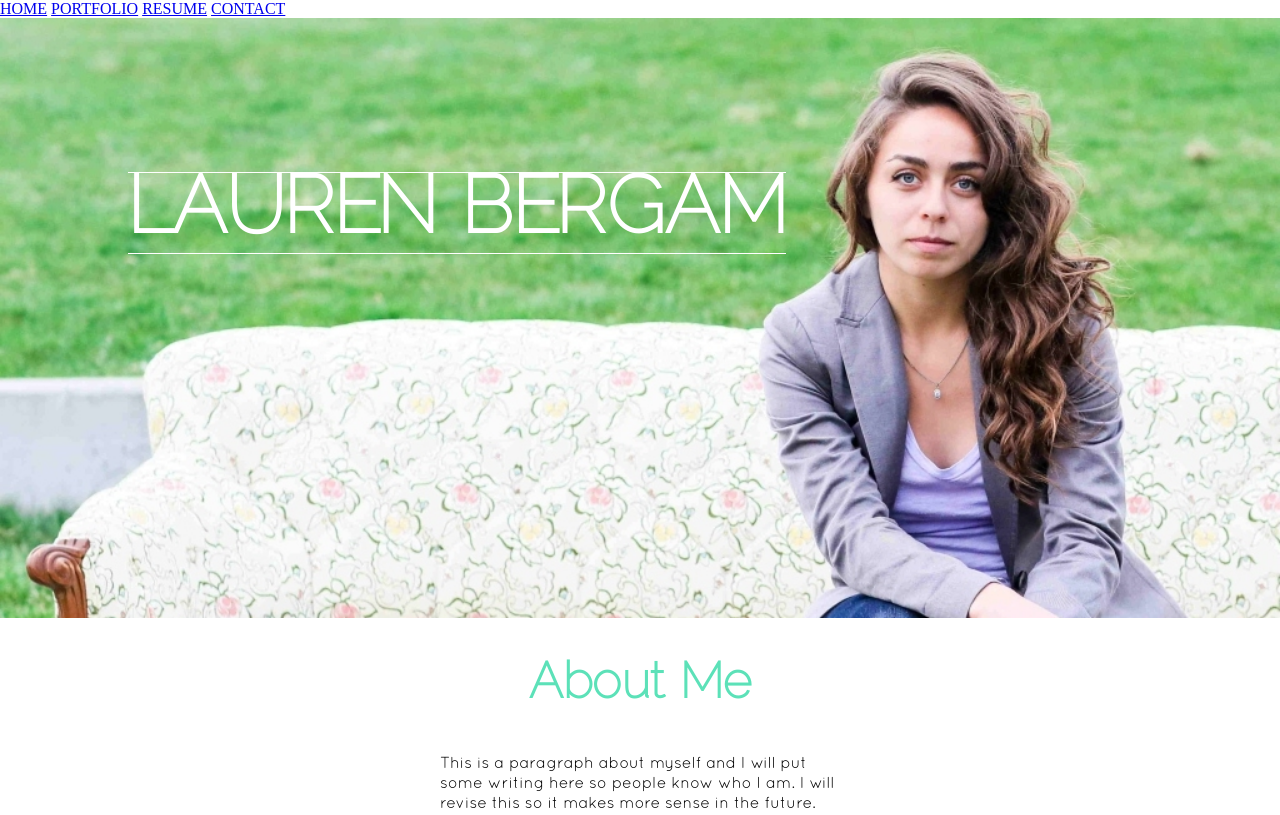
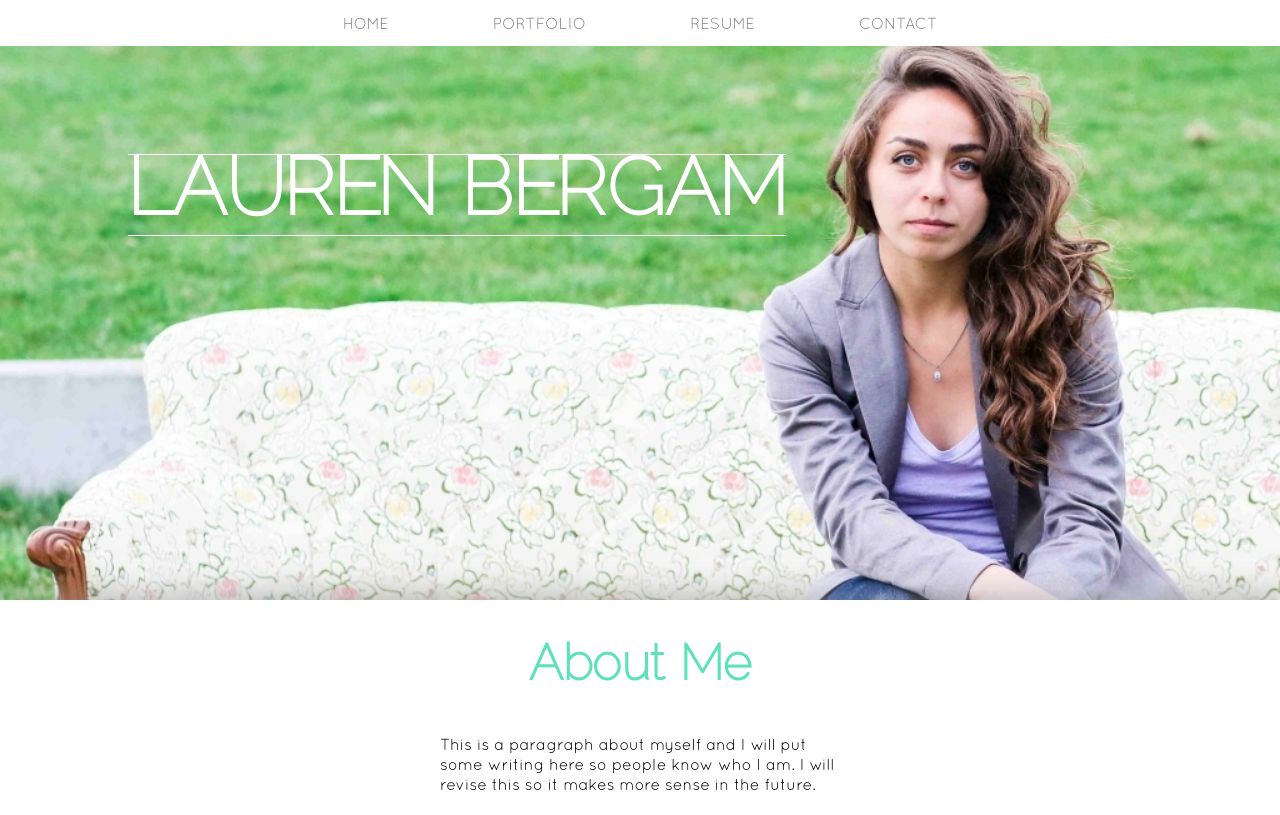
Before and after one commit to lbergam/laurenbergam, a plain HTML site: page index.html in a window 1280 px wide. Shown: the top 815 px of the page. Drawn offline with Linux system fonts and the light colour scheme.

Commit message:
Add nav bar, put old nav bar in comments

```diff
--- a/StyleSheet.css
+++ b/StyleSheet.css
@@ -1,8 +1,12 @@
+
+/*Setup*/
 html, body {
     margin: 0;
     padding: 0;
 }
 
+
+/*Font*/
 @font-face {
     font-family: 'Cicle';
     src: url('/font/Cicle.ttf');
@@ -24,7 +28,7 @@ html, body {
     src: url('/font/Quicksand.otf')
 }
 
-
+/*Custom Font*/
 p {
     font-family: Quicksand, 'Trebuchet MS', sans-serif ;
     font-weight: 500;
@@ -47,8 +51,9 @@ h2 {
     text-align: center;
 }
 
+/*Background Image*/
 .jumbotron {
-  background: url(/image/home1024.jpg) no-repeat center center fixed;
+  background: url('/image/home1024.jpg') no-repeat center center fixed;
   -webkit-background-size: cover;
   -moz-background-size: cover;
   -o-background-size: cover;
@@ -56,8 +61,32 @@ h2 {
   margin: 0px;
   height: 600px;
   box-sizing: border-box;
+
 }
 
+/*Menu Bar*/
+.navbar {
+    overflow: hidden;
+    background-color: #fff;
+    position: fixed; /* Set the navbar to fixed position */
+    top: 0; /* Position the navbar at the top of the page */
+    width: 100%; /* Full width */
+    text-align: center;
+}
+
+/*Links In Menu Bar*/
+.navbar a {
+    font-family: Quicksand, 'Trebuchet MS', sans-serif;
+    font-weight: normal;
+    display: inline-block;
+    color: #808080;
+    text-align: center;
+    padding: 14px 50px;
+    text-decoration: none;
+}
+
+
+/*Body Sections*/
 #hcontainer {
     border: none;
     position: absolute;
@@ -81,6 +110,8 @@ h2 {
     width: 100%;
     height: 400px;
     background-color: #fff;
+    -moz-box-shadow: 0 0 30px 5px rgba(153, 153, 153, 0.65);
+    -webkit-box-shadow: 0 0 30px 5px rgba(153, 153, 153, 0.65);
 }
 
 .ccontainer {
@@ -107,6 +138,8 @@ h2 {
     background-color: #808080;
 }
 
+
+/*
 .navbox {
     margin: 0px 0px 0px 12vw;
     border: none;
@@ -145,6 +178,6 @@ h2 {
 .navtext {
     padding: 20px 0px 0px 0px;
 }
-
+*/
 
 /*Comment*/
```
